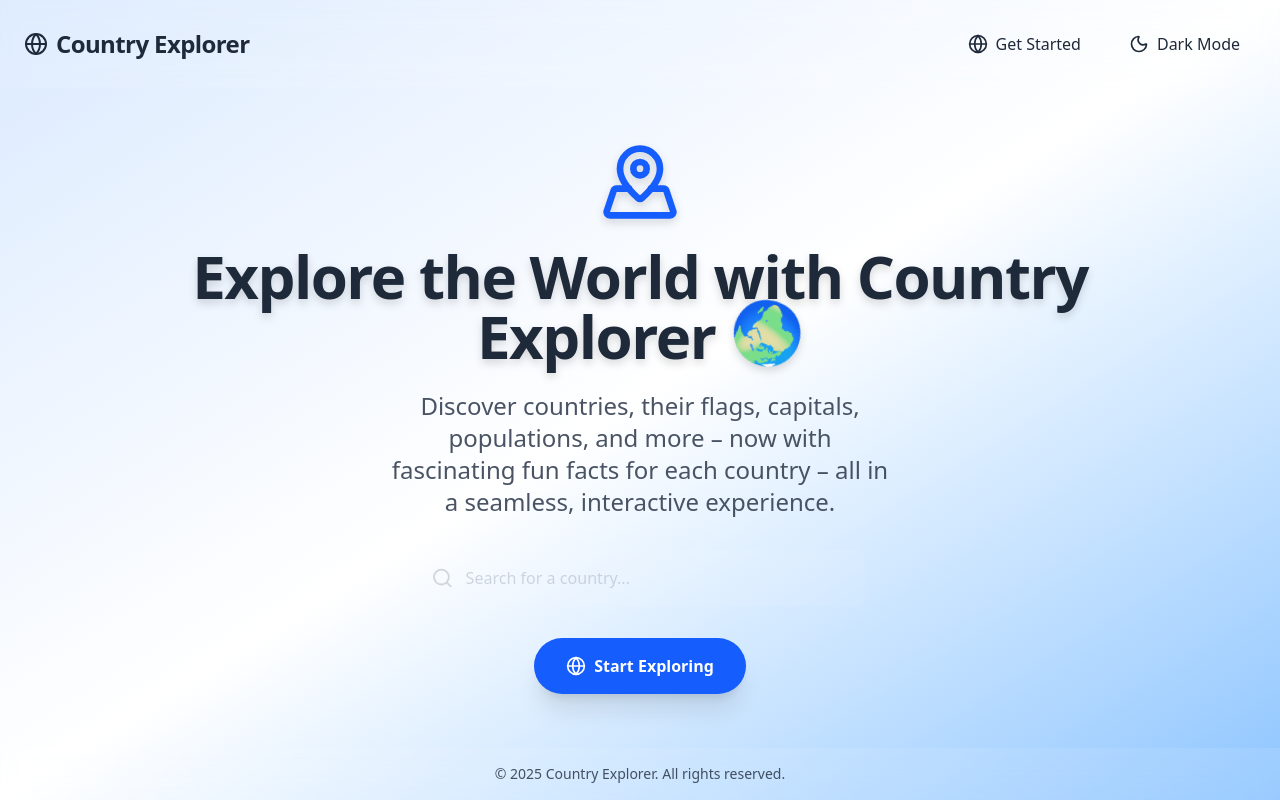
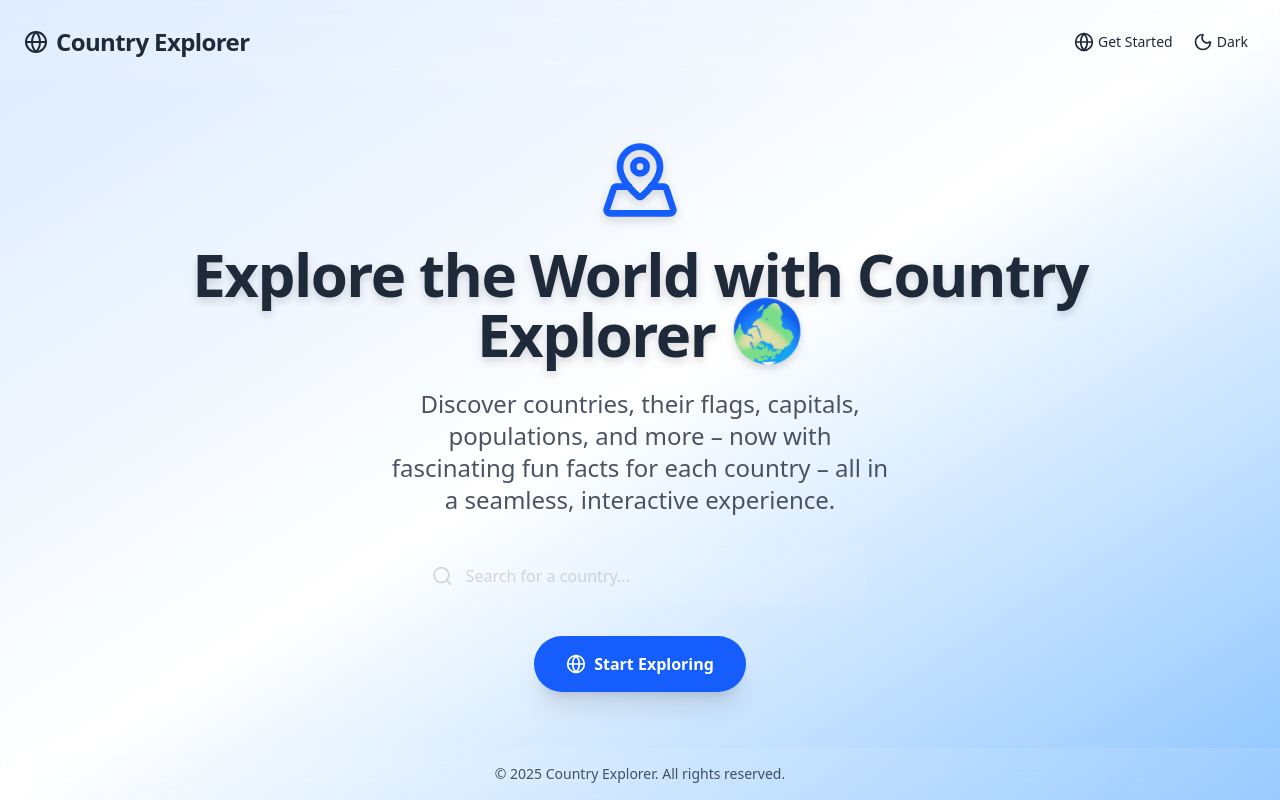
Before and after one commit to OperaCode/Country-Explorer, a React (Vite) app: page / in a window 1280 px wide. Built offline with nearby package versions, Linux system fonts and the light colour scheme.

Commit message:
enhancements

```diff
--- a/src/Pages/Home.jsx
+++ b/src/Pages/Home.jsx
@@ -16,6 +16,7 @@ import {
   MapPin,
   Users,
   Globe2,
+  LogOut,
 } from "lucide-react";
 
 const regions = ["Africa", "Americas", "Asia", "Europe", "Oceania"];
@@ -123,26 +124,27 @@ const Home = () => {
     >
       {/* Header */}
       <header className="w-full py-6 px-6 flex justify-between items-center bg-white/10 backdrop-blur-md sticky top-0 z-10">
-        <h1 className="text-2xl font-bold tracking-tight flex items-center gap-2">
+        <h1 className="md:text-2xl text-xl font-bold tracking-tight flex items-center gap-2">
           <Globe
             size={24}
             className={darkMode ? "text-white" : "text-blue-600"}
           />
           Country Explorer
         </h1>
-        <nav className="flex gap-4">
+        <nav className="flex md:gap-2">
 
           <button
             type="button"
             onClick={() => navigate("/")}
-            className="flex items-center cursor-pointer gap-2 px-4 py-2 rounded-lg font-medium  hover:bg-white/20 transition duration-300"
+            className="flex items-center cursor-pointer gap-1 md:gap-2 px-2 py-2 rounded-lg font-medium w-full  hover:bg-white/20 transition duration-300"
           >
-            Exit App
+            <LogOut size={20}/>
+            Exit
           </button>
           <button
             type="button"
             onClick={toggleTheme}
-            className="flex items-center cursor-pointer gap-2 px-4 py-2 rounded-lg font-medium  hover:bg-white/20 transition duration-300"
+            className="flex items-center cursor-pointer gap-1 md:gap-2 px-2 py-2 rounded-lg font-medium  hover:bg-white/20 transition duration-300"
             aria-label={
               darkMode ? "Switch to light mode" : "Switch to dark mode"
             }
--- a/src/Pages/LandingPage.jsx
+++ b/src/Pages/LandingPage.jsx
@@ -19,15 +19,15 @@ function LandingPage() {
     >
       {/* Header */}
       <header className="w-full py-6 px-6 flex justify-between items-center bg-white/10 backdrop-blur-md sticky top-0 z-10">
-        <h1 className="text-2xl font-bold tracking-tight flex items-center gap-2">
+        <h1 className="md:text-2xl text-xl font-bold tracking-tight flex items-center gap-2">
           <Globe size={24} />
           Country Explorer
         </h1>
-        <nav className="flex gap-4">
+        <nav className="flex md:gap-2">
           <button
             type="button"
             onClick={() => navigate("/home")}
-            className="cursor-pointer flex items-center gap-2 px-4 py-2 rounded-lg font-medium  hover:bg-white/20 transition duration-300"
+            className="cursor-pointer flex items-center gap-1 px-1 py-2 text-xs md:text-sm rounded-lg font-medium  hover:bg-white/20 transition duration-300"
 
           >
             <Globe size={20} />
@@ -36,11 +36,11 @@ function LandingPage() {
           <button
             type="button"
             onClick={toggleTheme}
-            className="cursor-pointer flex items-center gap-2 px-4 py-2 rounded-lg font-medium  hover:bg-white/20 transition duration-300"
+            className="cursor-pointer flex items-center gap-1 px-2 py-2 rounded-lg font-medium text-xs md:text-sm hover:bg-white/20 transition duration-300"
 
           >
             {darkMode ? <Sun size={20} /> : <Moon size={20} />}
-            {darkMode ? "Light Mode" : "Dark Mode"}
+            {darkMode ? "Light" : "Dark"}
           </button>
         </nav>
       </header>
```
